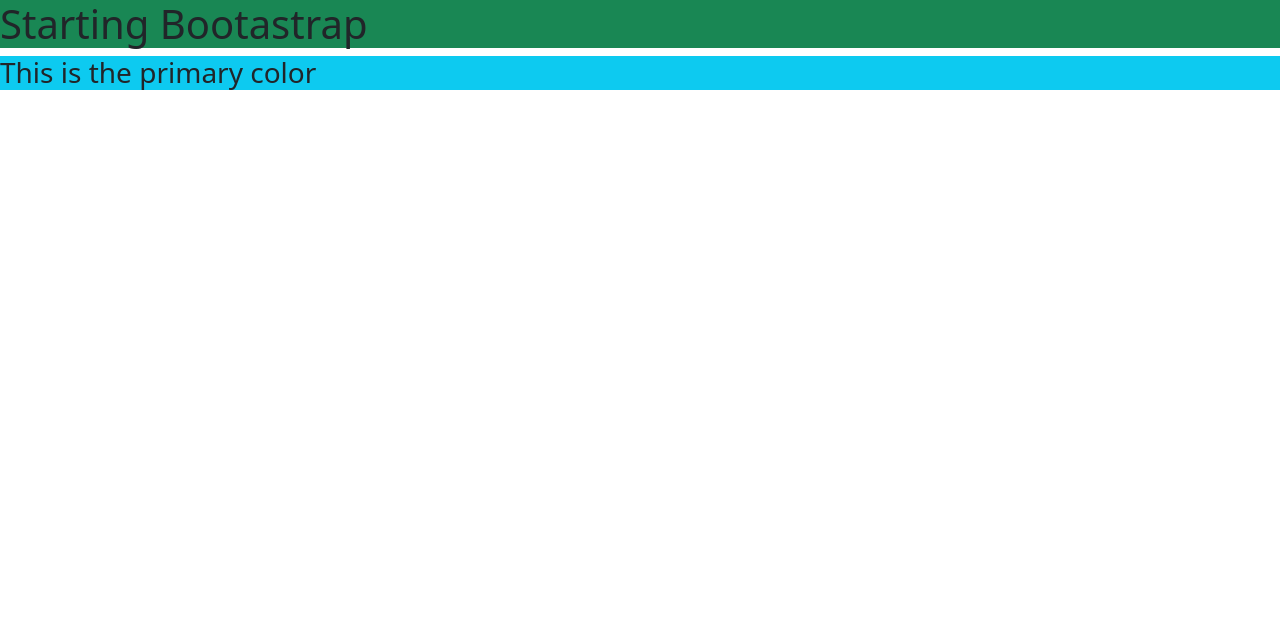
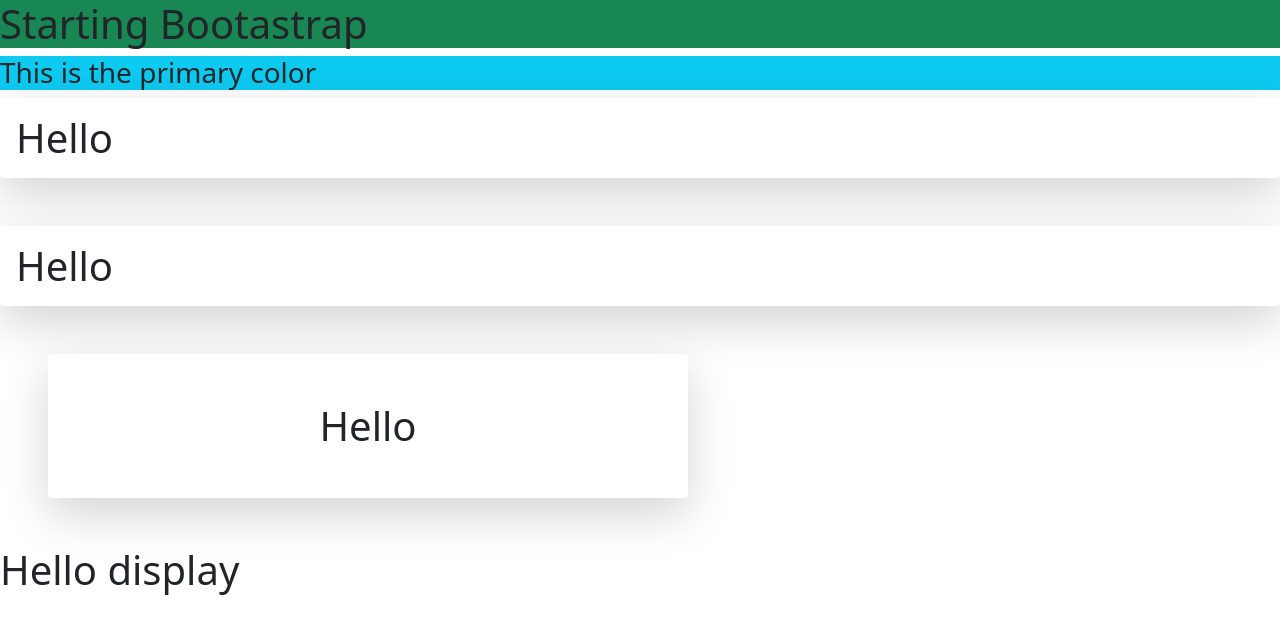
Before and after one commit to Farhadcode/bootstrap, a plain HTML site: page index.html in a window 1280 px wide. Drawn offline with Linux system fonts and the light colour scheme.

Commit message:
added all

```diff
--- a/index.html
+++ b/index.html
@@ -17,7 +17,14 @@
    </header>
     <main>
         <section>
-
+            <h1 class="shadow-lg p-3 mb-5 bg-body rounded">Hello </h1>
+            <h1 class="shadow-lg p-3 mb-5 bg-body rounded">Hello </h1>
+            <h1 class=" w-50 shadow-lg p-5 m-5 bg-body rounded text-center ">Hello </h1>
+        </section>
+        <section>
+            <div class="d-print-block">
+                <h1>Hello display </h1>
+            </div>
         </section>
     </main>
     <footer>
```
